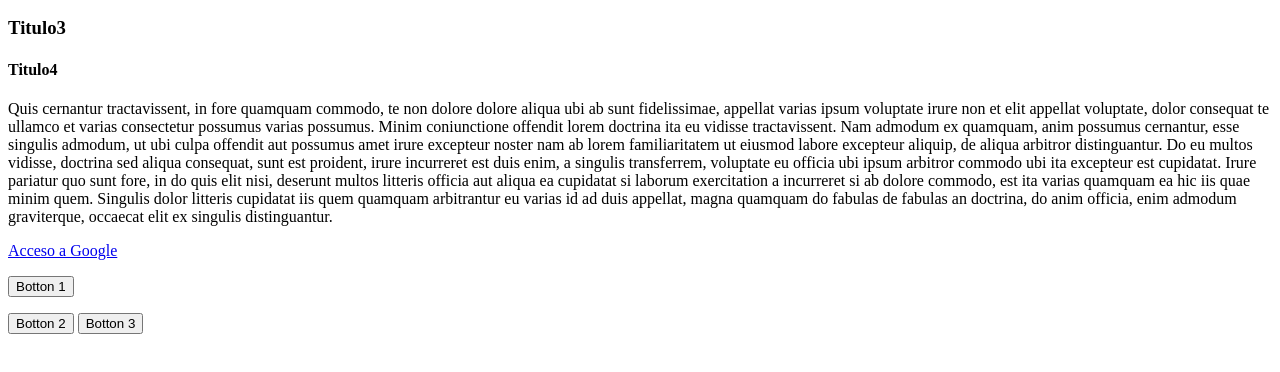
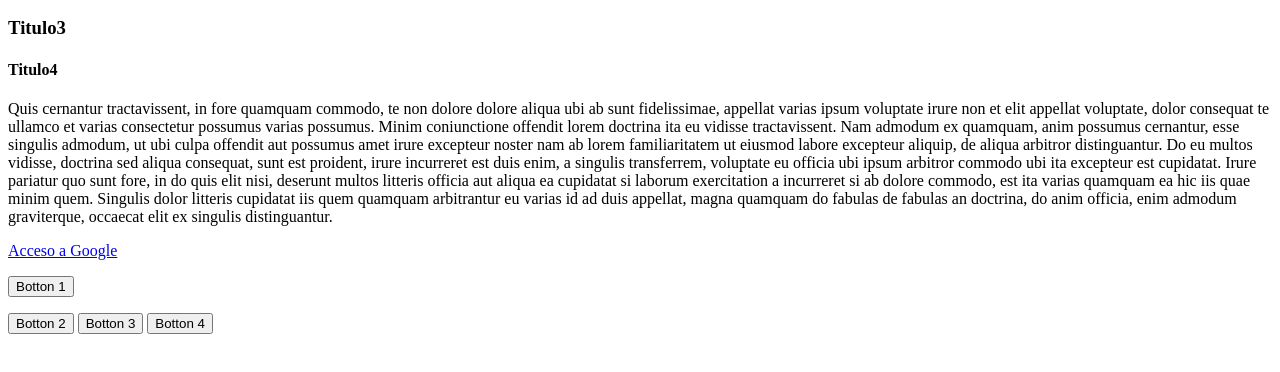
Before and after one commit to jgonzalez-pti/GITFacilito, a plain HTML site: page index.html in a window 1280 px wide. Shown: the part 96-468 px from the top of the page. Drawn offline with Linux system fonts and the light colour scheme.

Commit message:
Nuevo boton

```diff
--- a/index.html
+++ b/index.html
@@ -29,6 +29,7 @@
         <p>
             <button>Botton 2</button>
 			<button>Botton 3</button>
+			<button>Botton 4</button>
         </p>
     </body>
 
```
